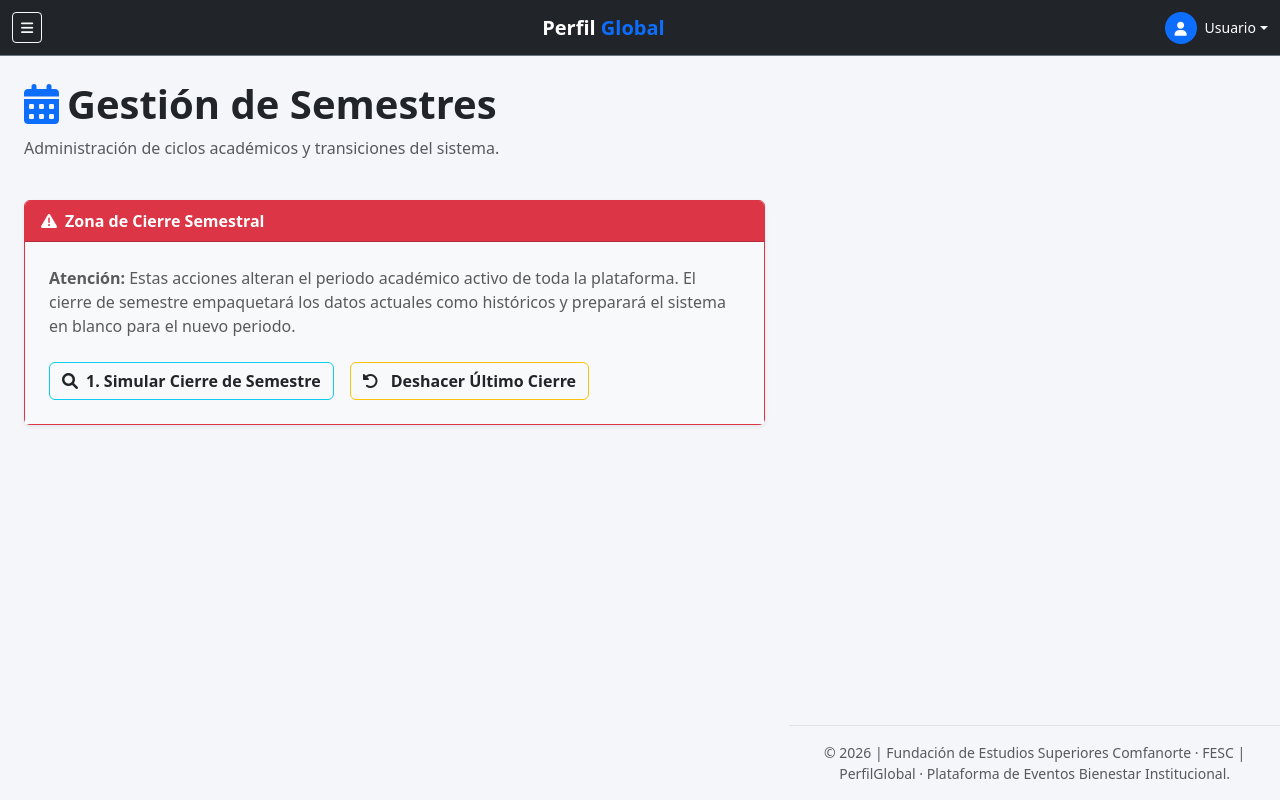
After one commit to Jorgeferreiradev/Perfil-Global-Refactor, a PHP site: template resources/views/admin/semestres.php in a window 1280 px wide. The commit adds this page. Run offline with PHP 8.4, Linux system fonts and the light colour scheme; the template is opened without the code that fills it, so the values that code supplies are empty; some libraries are stand-ins or nearby versions.

Commit message:
construcion del modulo gestion semestral, rutas arregladas pero continuar en la logica para dejar ressetado el sistema luego de aplicar cierre

```diff
--- /dev/null
+++ b/resources/views/admin/semestres.php
@@ -0,0 +1,164 @@
+<div class="container-fluid px-4 mt-4">
+    <div class="d-flex justify-content-between align-items-center mb-4">
+        <div>
+            <h1 class="fw-bold text-dark"><i class="fas fa-calendar-alt me-2 text-primary"></i>Gestión de Semestres</h1>
+            <p class="text-muted">Administración de ciclos académicos y transiciones del sistema.</p>
+        </div>
+    </div>
+
+    <?php if (isset($_GET['warning'])): ?>
+        <div class="alert alert-warning alert-dismissible fade show fw-bold shadow-sm" role="alert">
+            <i class="fas fa-search me-2"></i> <?= htmlspecialchars($_GET['warning']) ?>
+            <button type="button" class="btn-close" data-bs-dismiss="alert" aria-label="Close"></button>
+        </div>
+    <?php endif; ?>
+
+    <?php if (isset($_GET['error'])): ?>
+        <div class="alert alert-danger alert-dismissible fade show fw-bold shadow-sm" role="alert">
+            <i class="fas fa-times-circle me-2"></i> <?= htmlspecialchars($_GET['error']) ?>
+            <button type="button" class="btn-close" data-bs-dismiss="alert" aria-label="Close"></button>
+        </div>
+    <?php endif; ?>
+
+    <?php if (isset($_GET['success'])): ?>
+        <div class="alert alert-success alert-dismissible fade show fw-bold shadow-sm" role="alert">
+            <i class="fas fa-check-circle me-2"></i> <?= htmlspecialchars($_GET['success']) ?>
+            <button type="button" class="btn-close" data-bs-dismiss="alert" aria-label="Close"></button>
+        </div>
+    <?php endif; ?>
+
+    <div class="card border-danger shadow-sm mt-2">
+        <div class="card-header bg-danger text-white fw-bold">
+            <i class="fas fa-exclamation-triangle me-2"></i>Zona de Cierre Semestral
+        </div>
+        <div class="card-body bg-light p-4">
+            <p class="text-muted mb-4">
+                <strong>Atención:</strong> Estas acciones alteran el periodo académico activo de toda la plataforma. El cierre de semestre empaquetará los datos actuales como históricos y preparará el sistema en blanco para el nuevo periodo.
+            </p>
+
+            <div class="d-flex flex-wrap gap-3">
+                <button type="button" id="btnSimular" class="btn btn-outline-info fw-bold text-dark" onclick="abrirSimulador()">
+                    <i class="fas fa-search me-2"></i>1. Simular Cierre de Semestre
+                </button>
+
+                <a href="<?= BASE_URL ?>/dashboard/admin/semestres/deshacer-cierre" class="btn btn-outline-warning fw-bold text-dark" onclick="return confirm('⚠️ DESHACER\n\n¿Quieres regresar al semestre anterior y borrar el actual (si está vacío)?');">
+                    <i class="fas fa-undo-alt me-2"></i> Deshacer Último Cierre
+                </a>
+            </div>
+        </div>
+    </div>
+</div>
+
+<div class="modal fade" id="modalSimulador" tabindex="-1" aria-hidden="true">
+    <div class="modal-dialog modal-lg modal-dialog-centered">
+        <div class="modal-content border-0 shadow-lg">
+            <div class="modal-header bg-dark text-white border-0">
+                <h5 class="modal-title fw-bold"><i class="fas fa-clipboard-check me-2 text-info"></i>Reporte de Impacto Semestral</h5>
+                <button type="button" class="btn-close btn-close-white" data-bs-dismiss="modal" aria-label="Close"></button>
+            </div>
+
+            <div class="modal-body p-4 bg-light">
+                <p class="text-muted text-center mb-4">Si procedes con el cierre, este será el impacto en el sistema:</p>
+
+                <div class="row g-3 text-center mb-4">
+                    <div class="col-md-4">
+                        <div class="p-3 bg-white rounded shadow-sm border-start border-4 border-primary">
+                            <h3 class="fw-bold text-primary mb-0" id="sim_eventos">0</h3>
+                            <span class="text-muted small">Eventos se archivarán</span>
+                        </div>
+                    </div>
+                    <div class="col-md-4">
+                        <div class="p-3 bg-white rounded shadow-sm border-start border-4 border-success">
+                            <h3 class="fw-bold text-success mb-0" id="sim_asistencias">0</h3>
+                            <span class="text-muted small">Asistencias congeladas</span>
+                        </div>
+                    </div>
+                    <div class="col-md-4">
+                        <div class="p-3 bg-white rounded shadow-sm border-start border-4 border-warning">
+                            <h3 class="fw-bold text-warning mb-0" id="sim_estudiantes">0</h3>
+                            <span class="text-muted small">Estudiantes a histórico</span>
+                        </div>
+                    </div>
+                </div>
+
+                <div class="alert alert-info border-0 shadow-sm mb-3">
+                    <i class="fas fa-info-circle me-2"></i> El sistema creará y activará el periodo: <strong id="sim_nuevo">...</strong>
+                </div>
+
+                <div id="alertaBloqueo" class="alert alert-danger border-0 shadow-sm d-none">
+                    <i class="fas fa-exclamation-triangle me-2"></i> <strong>¡ACCIÓN RECOMENDADA!</strong>
+                    Tienes <span id="sim_pendientes" class="fw-bold fs-5"></span> usuarios pendientes por aprobar.
+                    Se recomienda gestionar estas solicitudes antes de realizar el cierre para evitar inconsistencias.
+                </div>
+            </div>
+
+            <div class="modal-footer bg-white border-top-0 d-flex justify-content-between">
+                <button type="button" class="btn btn-light fw-bold" data-bs-dismiss="modal">Cancelar</button>
+
+                <a href="<?= BASE_URL ?>/dashboard/admin/semestres/forzar-cierre" id="btnForzarCierre" class="btn btn-danger fw-bold shadow-sm" onclick="return confirm('⚠️ ESTO ES IRREVERSIBLE\n\n¿Estás completamente seguro de congelar estos datos y abrir un nuevo semestre?');">
+                    <i class="fas fa-lock me-2"></i>Aplicar Cierre Real
+                </a>
+            </div>
+        </div>
+    </div>
+</div>
+
+<script>
+/**
+ * Función: abrirSimulador
+ * Utilidad: Hace una petición al controlador para traer los datos del periodo
+ * actual sin recargar la página. Inyecta los datos en el Modal y evalúa si
+ * es seguro mostrar el botón de Cierre Real.
+ */
+function abrirSimulador() {
+    const btn = document.getElementById('btnSimular');
+    // Estado de carga para mejor UX
+    const originalText = btn.innerHTML;
+    btn.innerHTML = '<i class="fas fa-spinner fa-spin me-2"></i>Calculando...';
+    btn.disabled = true;
+
+    // Petición al endpoint del simulador
+    fetch('<?= BASE_URL ?>/dashboard/admin/semestres/simular-cierre')
+        .then(response => response.json())
+        .then(data => {
+            // Restaurar botón original
+            btn.innerHTML = originalText;
+            btn.disabled = false;
+
+            // Validar si hubo un error desde PHP
+            if (!data.success) {
+                alert('Error al simular: ' + data.error);
+                return;
+            }
+
+            // Inyectar datos en el DOM del Modal
+            document.getElementById('sim_eventos').textContent = data.eventos;
+            document.getElementById('sim_asistencias').textContent = data.asistencias;
+            document.getElementById('sim_estudiantes').textContent = data.estudiantes;
+            document.getElementById('sim_nuevo').textContent = data.semestre_nuevo;
+
+            const alertaBloqueo = document.getElementById('alertaBloqueo');
+            const btnForzar = document.getElementById('btnForzarCierre');
+
+            // Lógica de validación (Si hay pendientes, mostramos alerta)
+            if (data.pendientes > 0) {
+                document.getElementById('sim_pendientes').textContent = data.pendientes;
+                alertaBloqueo.classList.remove('d-none');
+                // Opcional: Podrías esconder el botón btnForzar.classList.add('d-none'); si quieres hacer el bloqueo obligatorio.
+                // Por ahora lo dejamos visible pero con la advertencia en rojo.
+            } else {
+                alertaBloqueo.classList.add('d-none');
+            }
+
+            // Instanciar y abrir el Modal usando la API de Bootstrap 5
+            let myModal = new bootstrap.Modal(document.getElementById('modalSimulador'));
+            myModal.show();
+        })
+        .catch(error => {
+            console.error('Error de conexión:', error);
+            alert('Ocurrió un error al intentar contactar al servidor. Revisa la consola.');
+            btn.innerHTML = originalText;
+            btn.disabled = false;
+        });
+}
+</script>
--- a/resources/views/layouts/sidebar.php
+++ b/resources/views/layouts/sidebar.php
@@ -43,6 +43,10 @@
             <i class="fas fa-cloud-upload-alt me-3" style="width:20px"></i> Carga Masiva
         </a>
 
+            <a href="<?= BASE_URL ?>/dashboard/admin/semestres" class="<?= (isset($active) && $active == 'semestres') ? 'active' : '' ?>">
+                <i class="fas fa-calendar-alt me-3" style="width:20px"></i> Gestión Semestral
+            </a>
+
     <?php endif; ?>
 </nav>
 
```
Also changed, not shown: app/Controllers/AdminController.php (+56 -33 lines), public/index.php (+8 -23 lines), resources/views/admin/carga_masiva.php (+0 -34 lines), resources/views/admin/index.php (deleted, +0 -33 lines).
